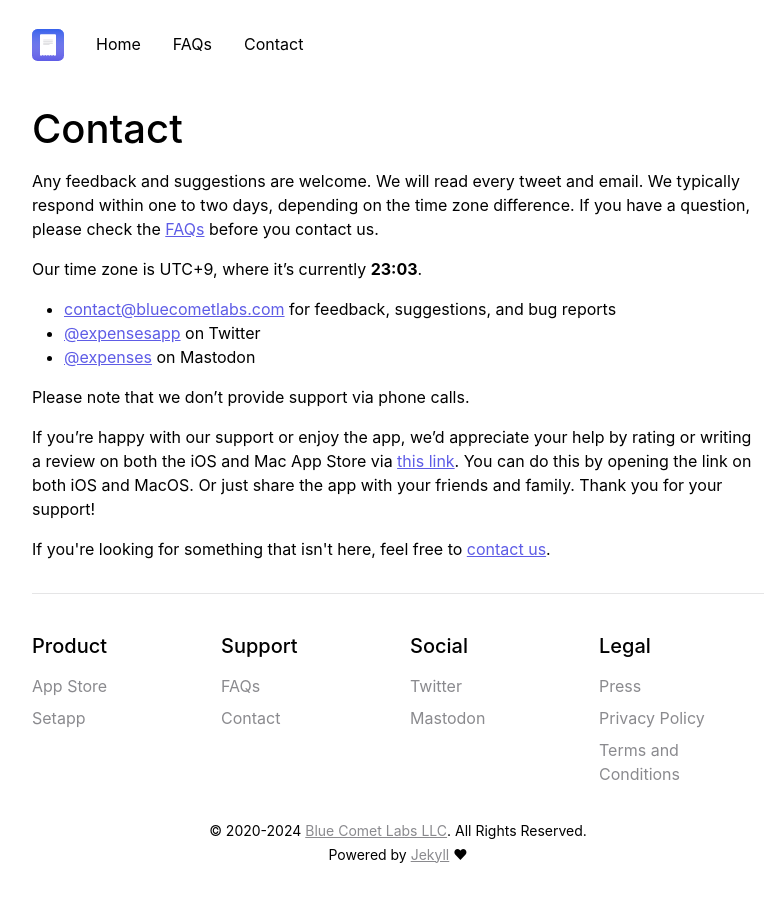
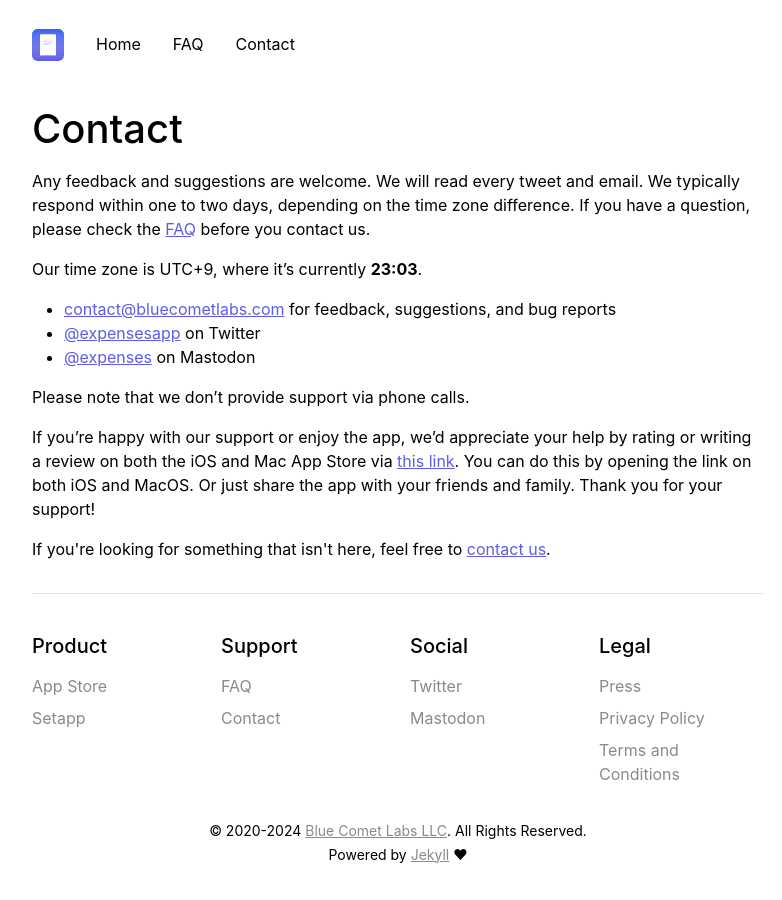
Before and after one commit to bluecometlabs/getexpenses.app, a Jekyll site: the page built from pages/contact.md, in a window 1280 px wide. Shown: the whole page, without its empty margins (242-1024 px from the left). Built offline with Jekyll 4.4.1, drawn with Linux system fonts in a browser that asks for light colours.

Commit message:
Rename FAQs to FAQ

```diff
--- a/_includes/footer.html
+++ b/_includes/footer.html
@@ -12,7 +12,7 @@
             <div class="col-md-3 my-2">
                 <h5>Support</h5>
                 <ul class="nav flex-column ml-0">
-                    <li class="nav-item mb-2"><a href="/faq/" class="nav-link p-0">FAQs</a></li>
+                    <li class="nav-item mb-2"><a href="/faq/" class="nav-link p-0">FAQ</a></li>
                     <li class="nav-item mb-2"><a href="/contact/" class="nav-link p-0">Contact</a></li>
                 </ul>
             </div>
--- a/_includes/header.html
+++ b/_includes/header.html
@@ -11,7 +11,7 @@
             <div class="collapse navbar-collapse" id="navbarNavAltMarkup">
                 <div class="navbar-nav ml-auto">
                     <a class="nav-link" href="/">Home</a>
-                    <a class="nav-link" href="/faq/">FAQs</a>
+                    <a class="nav-link" href="/faq/">FAQ</a>
                     <a class="nav-link" href="/contact/">Contact</a>
                 </div>
             </div>
--- a/pages/contact.md
+++ b/pages/contact.md
@@ -24,7 +24,7 @@ setInterval(updateTime, 1000);
 
 # Contact
 
-Any feedback and suggestions are welcome. We will read every tweet and email. We typically respond within one to two days, depending on the time zone difference. If you have a question, please check the [FAQs](/faq/) before you contact us.
+Any feedback and suggestions are welcome. We will read every tweet and email. We typically respond within one to two days, depending on the time zone difference. If you have a question, please check the [FAQ](/faq/) before you contact us.
 
 Our time zone is UTC+9, where it's currently <strong><span id="currentTime"></span></strong>.
 
```
